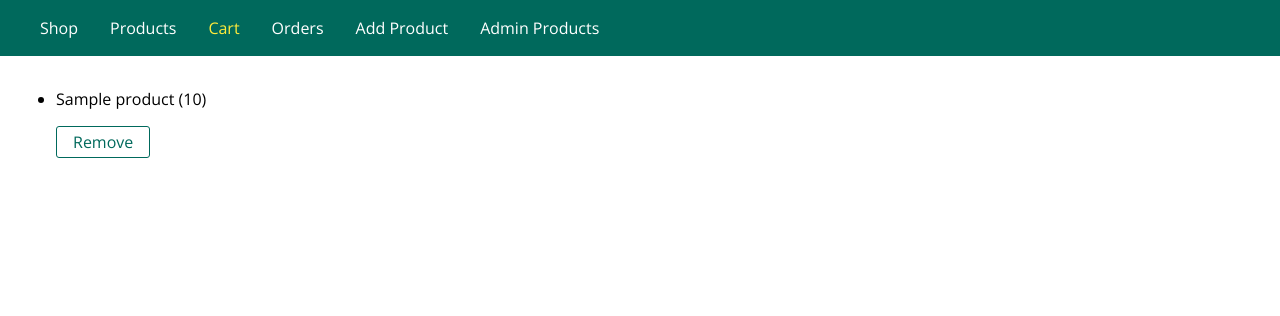
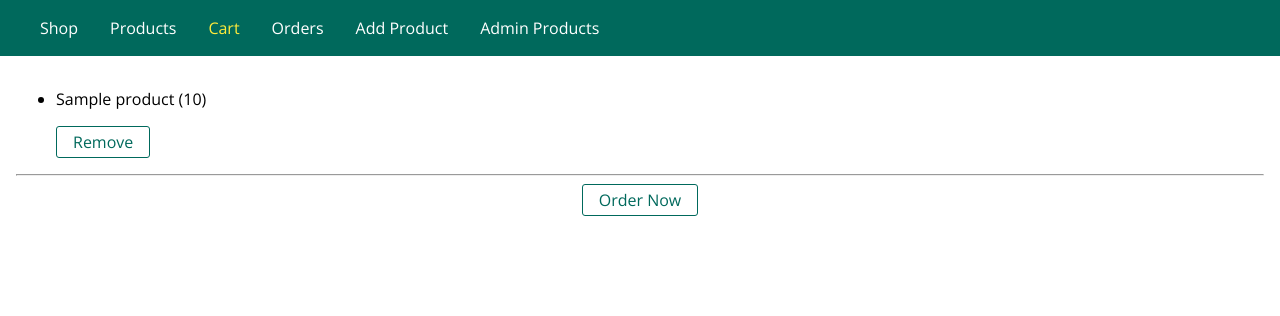
Before and after one commit to PadillaTom/NodeJS-Tut, a Node server app: page /cart in a window 1280 px wide. Shown: the top 316 px of the page. Run offline with Node 20, Linux system fonts and the light colour scheme; data comes from the database, SQL or seed files in the repository; tables that the repository leaves empty hold one stand-in row (values such as "Sample post"); some libraries are stand-ins or nearby versions.

Commit message:
Order Resetting Cart and stuff, Must pull CSS and ORders View

```diff
--- a/app.js
+++ b/app.js
@@ -10,6 +10,8 @@ const Product = require('./models/product');
 const User = require('./models/user');
 const Cart = require('./models/cart');
 const CartItem = require('./models/cart-item');
+const Order = require('./models/order');
+const OrderItem = require('./models/order-item');
 
 // Controllers:
 const errorController = require('./controllers/error');
@@ -40,7 +42,7 @@ app.use('/admin', adminRoutes);
 app.use(shopRoutes);
 app.use(errorController.get404);
 
-// ::ASSOCIATIONS::
+// :::::ASSOCIATIONS:::::
 // product-user -->
 Product.belongsTo(User, { constraints: true, onDelete: 'CASCADE' });
 User.hasMany(Product);
@@ -50,6 +52,12 @@ Cart.belongsTo(User);
 // cart-products -->
 Cart.belongsToMany(Product, { through: CartItem });
 Product.belongsToMany(Cart, { through: CartItem });
+// order-user -->
+Order.belongsTo(User);
+User.hasMany(Order);
+// order-products -->
+Order.belongsToMany(Product, { through: OrderItem });
+
 //
 // Sequelize SYNC:
 sequelize
--- a/controllers/shop.js
+++ b/controllers/shop.js
@@ -1,5 +1,5 @@
 const Product = require('../models/product');
-const Cart = require('../models/cart');
+// const Cart = require('../models/cart'); // --> User for FS
 
 // GET All Products --->
 exports.getProducts = (req, res, next) => {
@@ -233,6 +233,34 @@ exports.postCartDeleteProduct = (req, res, next) => {
     .catch((err) => console.log(err));
 };
 
+// POST Order from Cart -->
+exports.postOrder = (req, res, next) => {
+  req.user
+    .getCart()
+    .then((cart) => {
+      return cart.getProducts();
+    })
+    .then((products) => {
+      return req.user
+        .createOrder() // Creamos Order
+        .then((order) => {
+          return order.addProducts(
+            // ADD Prods to order
+            products.map((product) => {
+              product.orderItem = {
+                quantity: product.cartItem.quantity, // QTY for each prod = Qty specified in Cart VIEW
+              };
+              return product;
+            })
+          );
+        })
+        .catcH((err) => console.log(err));
+    })
+    .then((result) => {
+      res.redirect('/orders');
+    })
+    .catch((err) => console.log(err));
+};
 // GET Orders Page --->
 exports.getOrders = (req, res, next) => {
   res.render('shop/orders', {
--- a/routes/shop.js
+++ b/routes/shop.js
@@ -15,6 +15,7 @@ router.get('/cart', shopController.getCart);
 router.post('/cart', shopController.postCart);
 router.post('/cart-delete-item', shopController.postCartDeleteProduct);
 // Order:
+router.post('/create-order', shopController.postOrder);
 router.get('/orders', shopController.getOrders);
 
 // Checkout:
--- a/views/shop/cart.ejs
+++ b/views/shop/cart.ejs
@@ -16,6 +16,12 @@
                     </li>
                 <% }) %>
             </ul>
+            <hr>
+            <div class="centered">
+                <form action="/create-order" method="POST">
+                    <button type="submit" class="btn">Order Now</button>
+                </form>
+            </div>
         <% } else { %>
             <h1>Cart is Empty</h1>
         <% } %>
```
Also changed, not shown: models/order-item.js (added, +20 -0 lines), models/order.js (added, +19 -0 lines).
